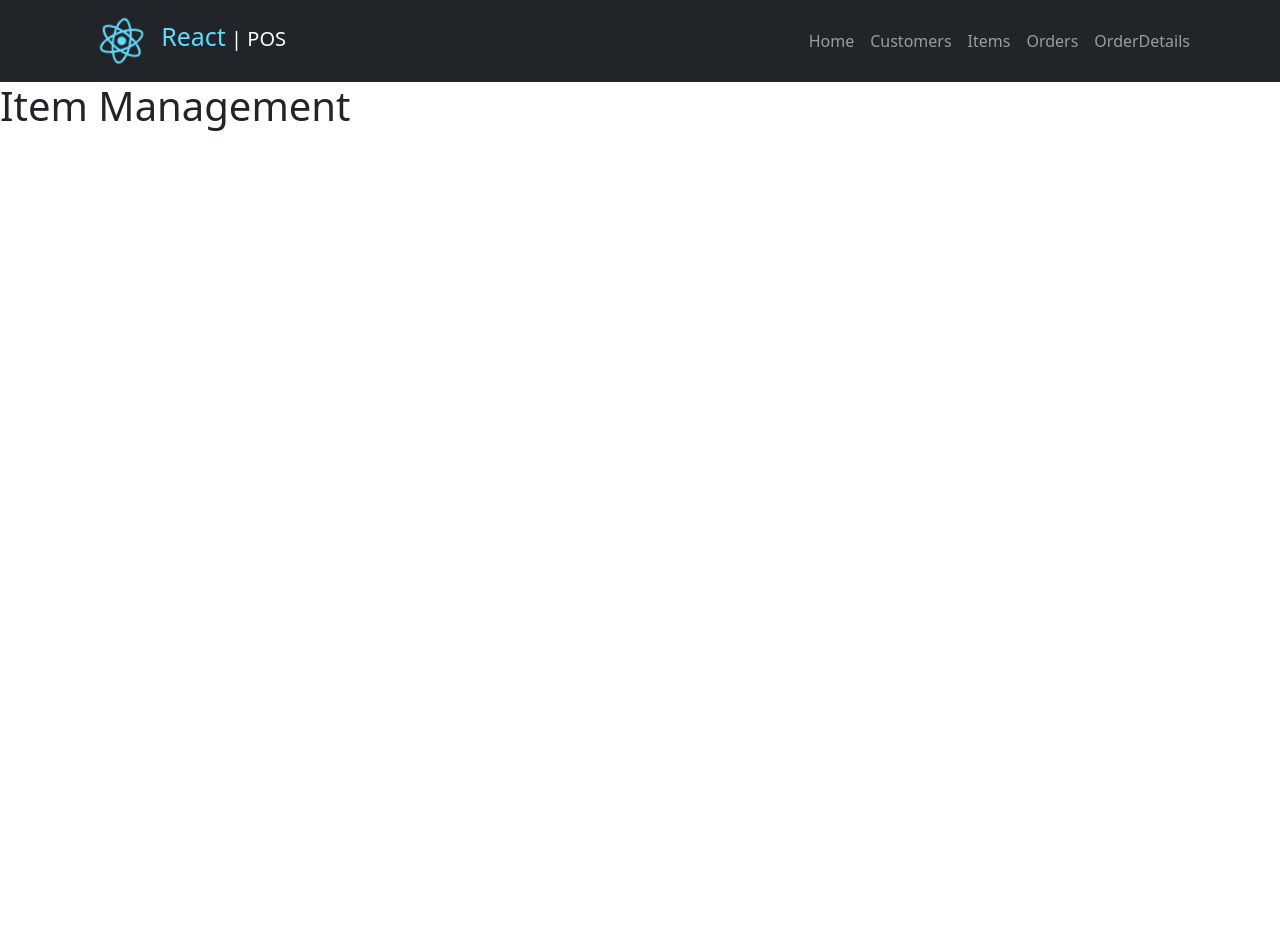
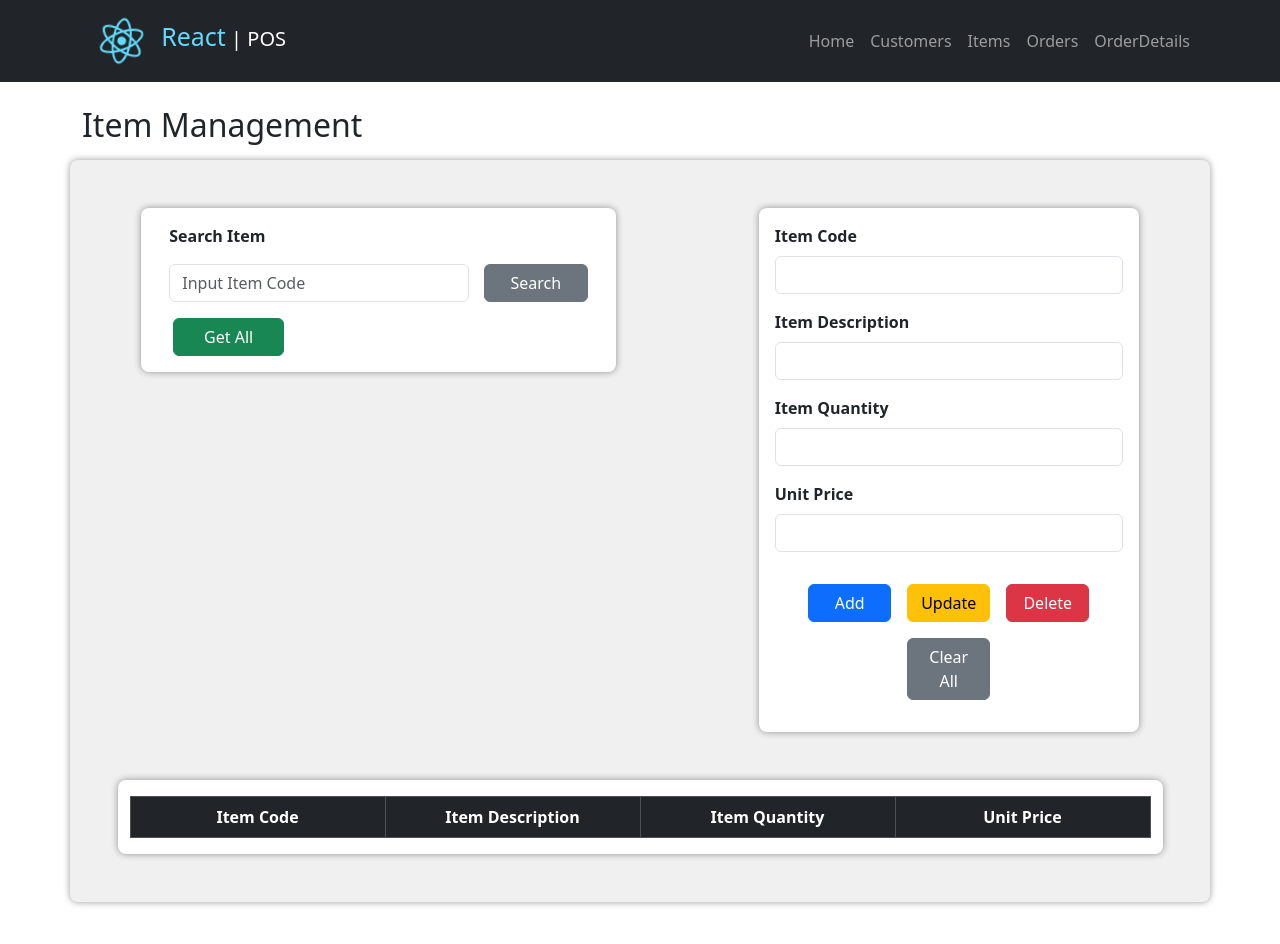
Before and after one commit to Kavithma-Thushal/POS-FrontEnd-React, a React (Create React App) app: page /item in a window 1280 px wide. Shown: the top 944 px of the page. Before the commit the page ends 800 px from the top, so only its background shows below. Built offline with nearby package versions, Linux system fonts and the light colour scheme.

Commit message:
Item Management UI Added

```diff
--- a/src/views/ItemView.jsx
+++ b/src/views/ItemView.jsx
@@ -1,7 +1,81 @@
+import { Container, Form, Button, Table, Row, Col } from 'react-bootstrap';
+
 function ItemView() {
-    return <div>
-        <h1>Item Management</h1>
-    </div>
+    return (
+        <main className="container-fluid" id="ItemSection">
+            <Container className="d-flex flex-grow-1 flex-column">
+                <div className="position-relative d-inline-block mt-3 mt-lg-4 mt-md-4">
+                    <h2 id="H1-1"><i className="bi bi-boxes"></i> Item Management</h2>
+                </div>
+            </Container>
+            <Container className="d-flex flex-grow-1 flex-column sectionBorder mb-5 mt-2" style={{ backgroundColor: '#f0f0f0' }}>
+                <Row className="justify-content-around" style={{ height: 'max-content' }}>
+                    {/* Item Search */}
+                    <Col xs={10} md={6} lg={5} className="p-0 mt-5 sectionBorder" style={{ backgroundColor: 'white', height: 'max-content' }}>
+                        <Row className="mb-3 ms-3 me-3 mt-3">
+                            <Form.Label className="fw-bold">Search Item</Form.Label>
+                            <div className="input-group">
+                                <Form.Control className="me-3 mt-2 rounded-2 w-50" id="txtSearchItemCode" type="search" placeholder="Input Item Code" />
+                                <Button variant="secondary" className="mt-2 rounded-2 w-25" id="btnSearchItem" type="button">Search</Button>
+                            </div>
+                            <Button variant="success" className="mt-3 ms-3 rounded-2 w-25" id="btnGetAllItems" type="button">Get All</Button>
+                        </Row>
+                    </Col>
+
+                    {/* Item Form */}
+                    <Col xs={10} md={5} lg={4} className="p-0 mt-5 mb-4 sectionBorder" style={{ backgroundColor: 'white' }}>
+                        <Form id="itemForm">
+                            <Form.Group className="mb-3 ms-3 me-3 mt-3">
+                                <Form.Label className="fw-bold" htmlFor="txtItemCode">Item Code</Form.Label>
+                                <Form.Control className="form-control" id="txtItemCode" name="code" type="text" />
+                                <span className="control-error"></span>
+                            </Form.Group>
+                            <Form.Group className="mb-3 ms-3 me-3 mt-3">
+                                <Form.Label className="fw-bold" htmlFor="txtItemDescription">Item Description</Form.Label>
+                                <Form.Control className="form-control" id="txtItemDescription" name="description" type="text" />
+                                <span className="control-error"></span>
+                            </Form.Group>
+                            <Form.Group className="mb-3 ms-3 me-3 mt-3">
+                                <Form.Label className="fw-bold" htmlFor="txtItemQuantity">Item Quantity</Form.Label>
+                                <Form.Control className="form-control" id="txtItemQuantity" name="qty" type="text" />
+                                <span className="control-error"></span>
+                            </Form.Group>
+                            <Form.Group className="mb-3 ms-3 me-3 mt-3">
+                                <Form.Label className="fw-bold" htmlFor="txtItemUnitPrice">Unit Price</Form.Label>
+                                <Form.Control className="form-control" id="txtItemUnitPrice" name="unitPrice" type="text" />
+                                <span className="control-error"></span>
+                            </Form.Group>
+                            <div className="m-4 text-center">
+                                <Button variant="primary" className="mt-2 m-2 w-25" id="btnAddItem" type="button">Add</Button>
+                                <Button variant="warning" className="mt-2 m-2 w-25" id="btnUpdateItem" type="button">Update</Button>
+                                <Button variant="danger" className="mt-2 m-2 w-25" id="btnDeleteItem" type="button">Delete</Button>
+                                <Button variant="secondary" className="mt-2 m-2 w-25" id="btnClearAllItem" type="button">Clear All</Button>
+                            </div>
+                        </Form>
+                    </Col>
+                </Row>
+
+                <Row className="mt-5 mb-5 mt-md-2 mt-lg-4 justify-content-around">
+                    {/* Item Table */}
+                    <Col xs={11} className="justify-content-around sectionBorder" style={{ background: 'white' }}>
+                        <div className="ItemTableDiv">
+                            <Table bordered hover className="mt-3">
+                                <thead className="text-light table-dark text-center table-bordered">
+                                    <tr>
+                                        <th className="w-25">Item Code</th>
+                                        <th className="w-25">Item Description</th>
+                                        <th className="w-25">Item Quantity</th>
+                                        <th className="w-25">Unit Price</th>
+                                    </tr>
+                                </thead>
+                                <tbody id="itemTable"></tbody>
+                            </Table>
+                        </div>
+                    </Col>
+                </Row>
+            </Container>
+        </main>
+    );
 }
 
 export default ItemView;
```
